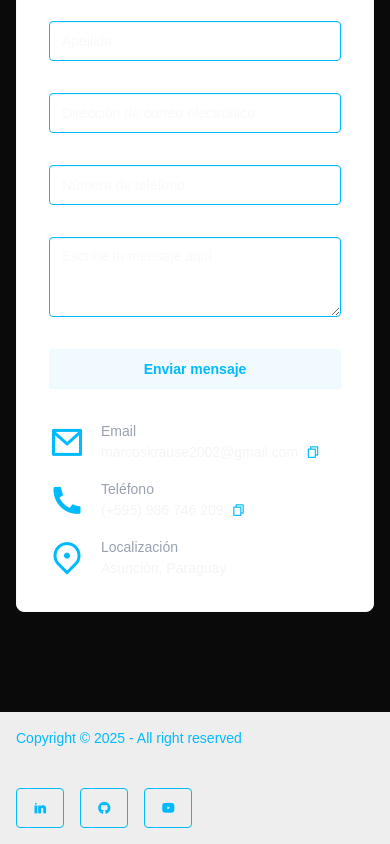
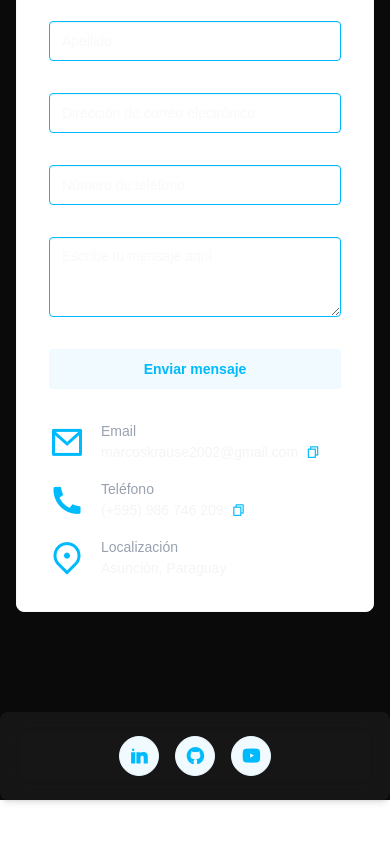
Before and after one commit to mazax28/PORTFOLIO, a React (Vite) app: page / in a window 390 px wide. Shown: the part 3718-4562 px from the top of the page. After the commit the page ends 4518 px from the top, so only its background shows below. Built offline with nearby package versions, Linux system fonts and the light colour scheme.

Commit message:
feat: update Footer component styling and structure for improved layout and responsiveness

```diff
--- a/src/components/Footer.jsx
+++ b/src/components/Footer.jsx
@@ -1,22 +1,21 @@
-import React from 'react'
+import React from 'react';
 
 function Footer() {
   return (
-<footer className="footer bg-base-300 mt-16 sm:footer-horizontal  text-neutral-content items-center p-4">
-  <aside className="grid-flow-col items-center">
-
-    <p className=' text-[#00bafe]'> Copyright © {new Date().getFullYear()} - All right reserved</p>
-  </aside>
-  <nav className="grid-flow-col gap-4 md:place-self-center md:justify-self-end">
-  <a className="btn btn-outline btn-info"><i class="ri-linkedin-fill"></i></a>
-
-  <a className="btn btn-outline btn-info"><i class="ri-github-fill"></i></a>
-
-  <a className="btn btn-outline btn-info"><i class="ri-youtube-fill"></i></a>
-
-  </nav>
-</footer>
-  )
+    <footer className="footer footer-center  bg-white/5 backdrop-blur-md shadow-md text-white mt-16 p-6 rounded-lg">
+      <nav className="flex gap-4 justify-center">
+        <a className="btn btn-circle btn-info btn-soft text-xl">
+          <i className="ri-linkedin-fill"></i>
+        </a>
+        <a className="btn btn-circle btn-info btn-soft text-xl">
+          <i className="ri-github-fill"></i>
+        </a>
+        <a className="btn btn-circle btn-info btn-soft text-xl">
+          <i className="ri-youtube-fill"></i>
+        </a>
+      </nav>
+    </footer>
+  );
 }
 
-export default Footer
+export default Footer;
```
